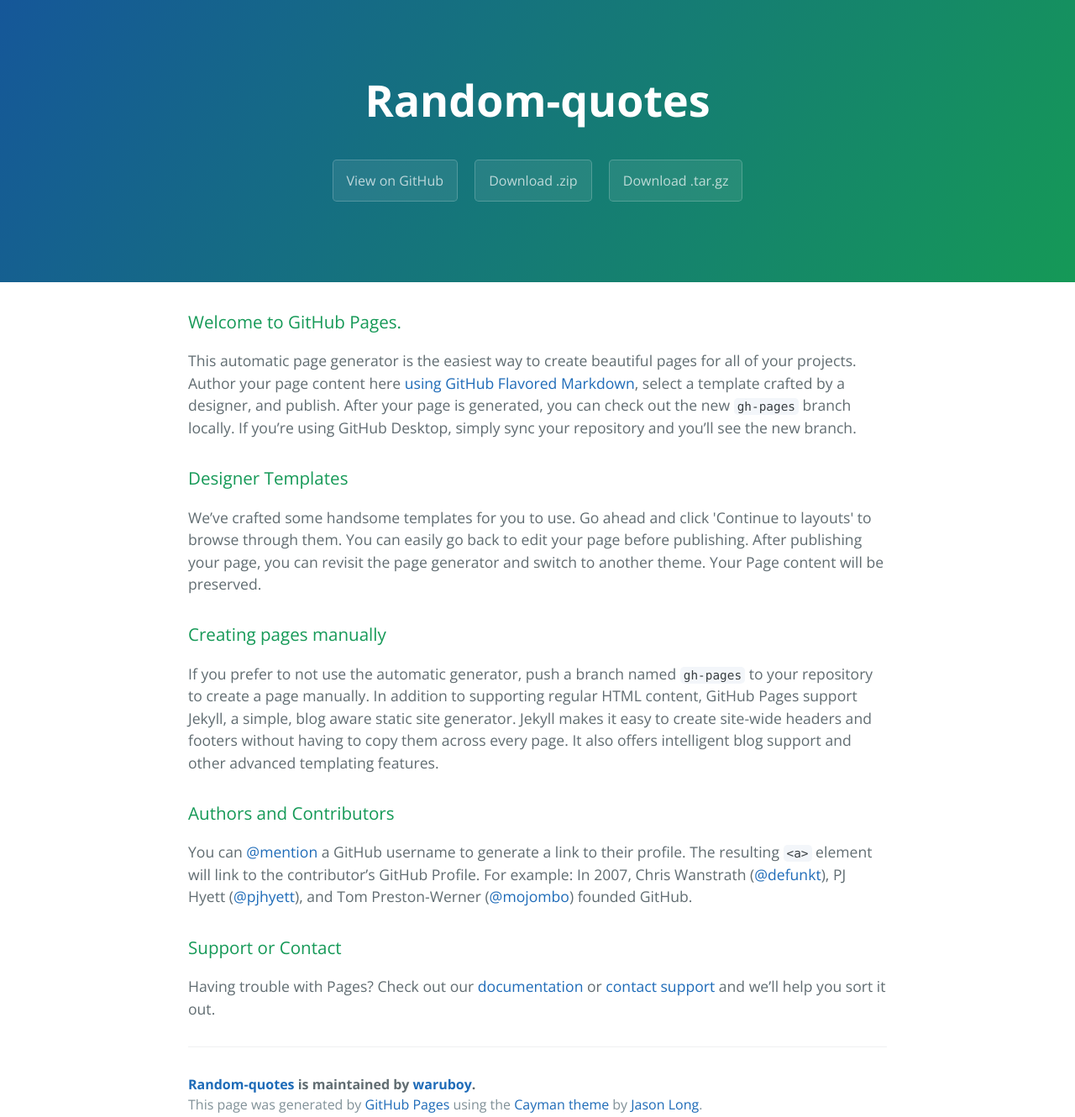
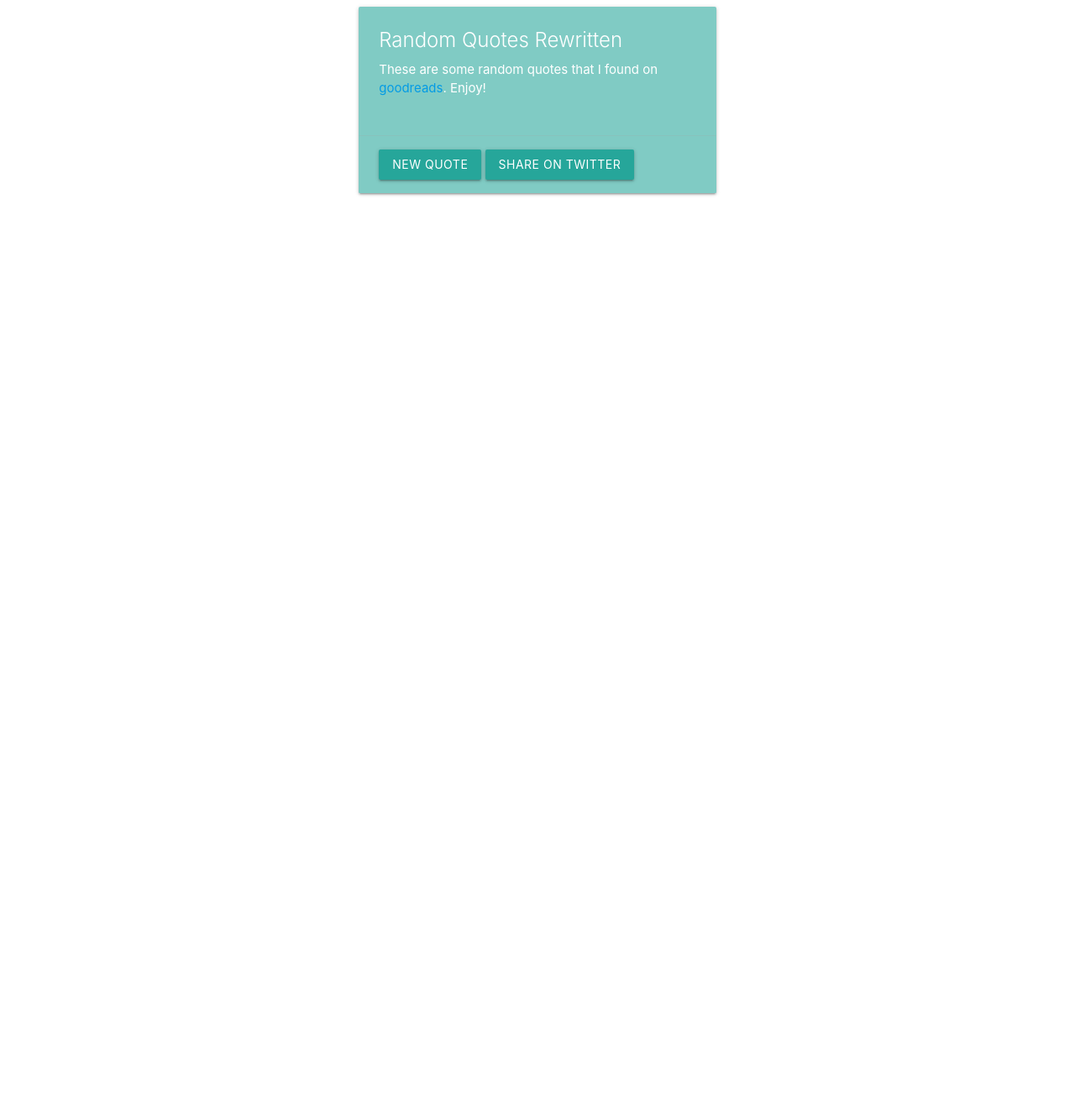
Before and after one commit to waruboy/random-quotes, a plain HTML site: page index.html in a window 1280 px wide. Shown: the whole page at 84% size. After the commit the page ends 800 px from the top, so only its background shows below. Drawn offline with nearby package versions, Linux system fonts and the light colour scheme.

Commit message:
Update index.html

```diff
--- a/index.html
+++ b/index.html
@@ -4,54 +4,39 @@
     <meta charset="UTF-8">
     <title>Random-quotes by waruboy</title>
     <meta name="viewport" content="width=device-width, initial-scale=1">
-    <link rel="stylesheet" type="text/css" href="stylesheets/normalize.css" media="screen">
-    <link href='https://fonts.googleapis.com/css?family=Open+Sans:400,700' rel='stylesheet' type='text/css'>
-    <link rel="stylesheet" type="text/css" href="stylesheets/stylesheet.css" media="screen">
-    <link rel="stylesheet" type="text/css" href="stylesheets/github-light.css" media="screen">
+    <!--Import Google Icon Font-->
+    <link href="http://fonts.googleapis.com/icon?family=Material+Icons" rel="stylesheet">
+    <!-- Compiled and minified CSS -->
+    <link rel="stylesheet" href="https://cdnjs.cloudflare.com/ajax/libs/materialize/0.97.1/css/materialize.min.css">
+
+    <!-- Compiled and minified JavaScript -->
+    <script type="text/javascript" src="https://code.jquery.com/jquery-2.1.1.min.js"></script>
+
+
   </head>
   <body>
-    <section class="page-header">
-      <h1 class="project-name">Random-quotes</h1>
-      <h2 class="project-tagline"></h2>
-      <a href="https://github.com/waruboy/random-quotes" class="btn">View on GitHub</a>
-      <a href="https://github.com/waruboy/random-quotes/zipball/master" class="btn">Download .zip</a>
-      <a href="https://github.com/waruboy/random-quotes/tarball/master" class="btn">Download .tar.gz</a>
-    </section>
-
-    <section class="main-content">
-      <h3>
-<a id="welcome-to-github-pages" class="anchor" href="#welcome-to-github-pages" aria-hidden="true"><span class="octicon octicon-link"></span></a>Welcome to GitHub Pages.</h3>
-
-<p>This automatic page generator is the easiest way to create beautiful pages for all of your projects. Author your page content here <a href="https://guides.github.com/features/mastering-markdown/">using GitHub Flavored Markdown</a>, select a template crafted by a designer, and publish. After your page is generated, you can check out the new <code>gh-pages</code> branch locally. If you’re using GitHub Desktop, simply sync your repository and you’ll see the new branch.</p>
-
-<h3>
-<a id="designer-templates" class="anchor" href="#designer-templates" aria-hidden="true"><span class="octicon octicon-link"></span></a>Designer Templates</h3>
-
-<p>We’ve crafted some handsome templates for you to use. Go ahead and click 'Continue to layouts' to browse through them. You can easily go back to edit your page before publishing. After publishing your page, you can revisit the page generator and switch to another theme. Your Page content will be preserved.</p>
-
-<h3>
-<a id="creating-pages-manually" class="anchor" href="#creating-pages-manually" aria-hidden="true"><span class="octicon octicon-link"></span></a>Creating pages manually</h3>
-
-<p>If you prefer to not use the automatic generator, push a branch named <code>gh-pages</code> to your repository to create a page manually. In addition to supporting regular HTML content, GitHub Pages support Jekyll, a simple, blog aware static site generator. Jekyll makes it easy to create site-wide headers and footers without having to copy them across every page. It also offers intelligent blog support and other advanced templating features.</p>
-
-<h3>
-<a id="authors-and-contributors" class="anchor" href="#authors-and-contributors" aria-hidden="true"><span class="octicon octicon-link"></span></a>Authors and Contributors</h3>
-
-<p>You can <a href="https://github.com/blog/821" class="user-mention">@mention</a> a GitHub username to generate a link to their profile. The resulting <code>&lt;a&gt;</code> element will link to the contributor’s GitHub Profile. For example: In 2007, Chris Wanstrath (<a href="https://github.com/defunkt" class="user-mention">@defunkt</a>), PJ Hyett (<a href="https://github.com/pjhyett" class="user-mention">@pjhyett</a>), and Tom Preston-Werner (<a href="https://github.com/mojombo" class="user-mention">@mojombo</a>) founded GitHub.</p>
-
-<h3>
-<a id="support-or-contact" class="anchor" href="#support-or-contact" aria-hidden="true"><span class="octicon octicon-link"></span></a>Support or Contact</h3>
-
-<p>Having trouble with Pages? Check out our <a href="https://help.github.com/pages">documentation</a> or <a href="https://github.com/contact">contact support</a> and we’ll help you sort it out.</p>
-
-      <footer class="site-footer">
-        <span class="site-footer-owner"><a href="https://github.com/waruboy/random-quotes">Random-quotes</a> is maintained by <a href="https://github.com/waruboy">waruboy</a>.</span>
-
-        <span class="site-footer-credits">This page was generated by <a href="https://pages.github.com">GitHub Pages</a> using the <a href="https://github.com/jasonlong/cayman-theme">Cayman theme</a> by <a href="https://twitter.com/jasonlong">Jason Long</a>.</span>
-      </footer>
-
-    </section>
+    <div class="container">
+  <div class="row">
+    <div class="col s6 offset-m3">
+    <div class="card teal lighten-3">
+      <div class="card-content white-text">
+        <span class="card-title"> Random Quotes Rewritten </span>
+        <p>These are some random quotes that I found on <a href="http://goodreads.com/quotes" target="_blank">goodreads</a>. Enjoy!</p>
 
 
+        <blockquote>
+          <div id="quote-text"></div>
+
+        </blockquote>
+        <div id="quote-author"></div>
+      </div>
+      <div class="card-action">
+        <button class="btn" id="new-quote-btn">New Quote</button>
+        <a class="btn"   href="https://twitter.com/intent/tweet?text=Hello%20world" target="_blank">Share on Twitter</a>
+      </div>
+    </div>
+  </div>
+  </div>
+</div>
   </body>
 </html>
```
